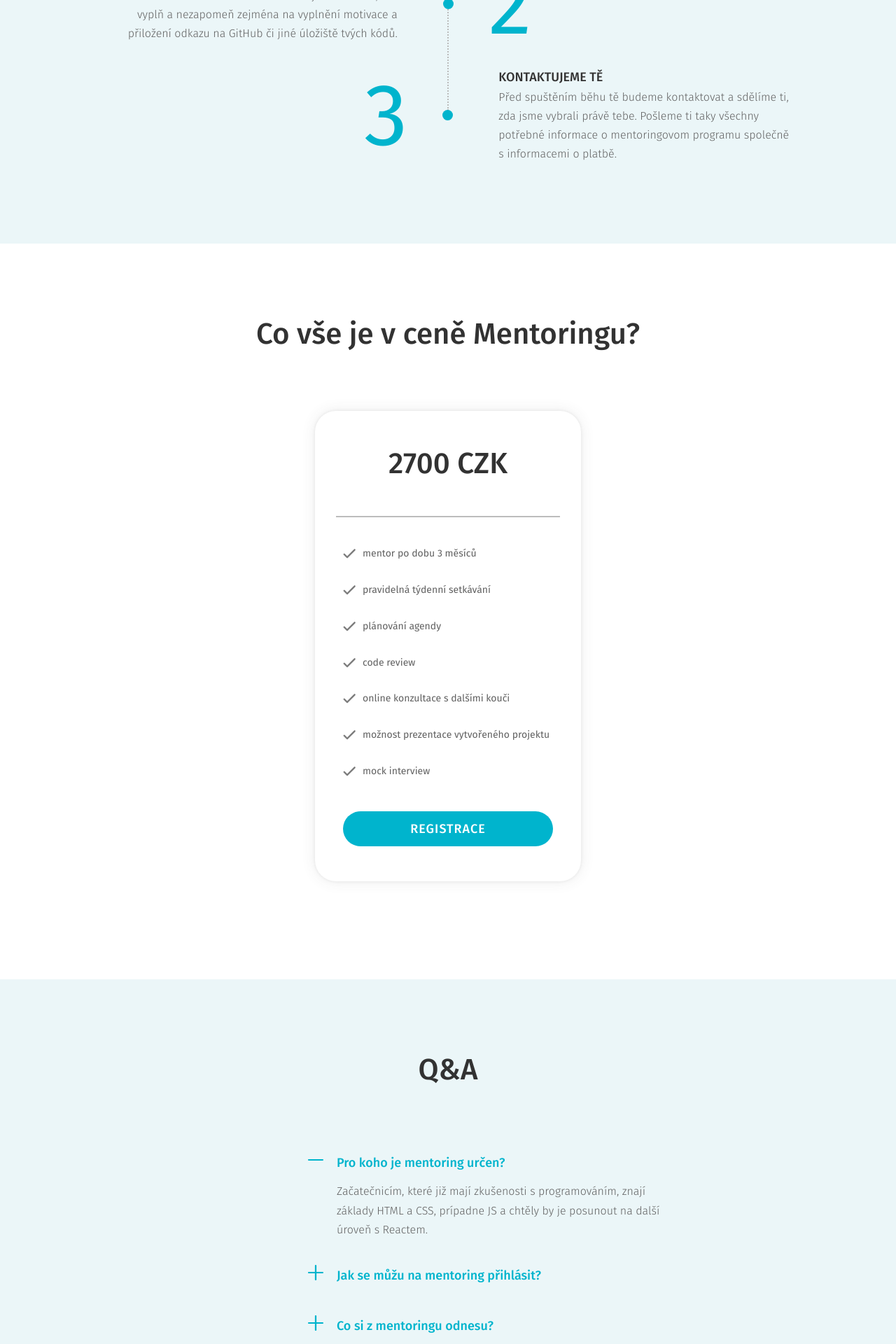
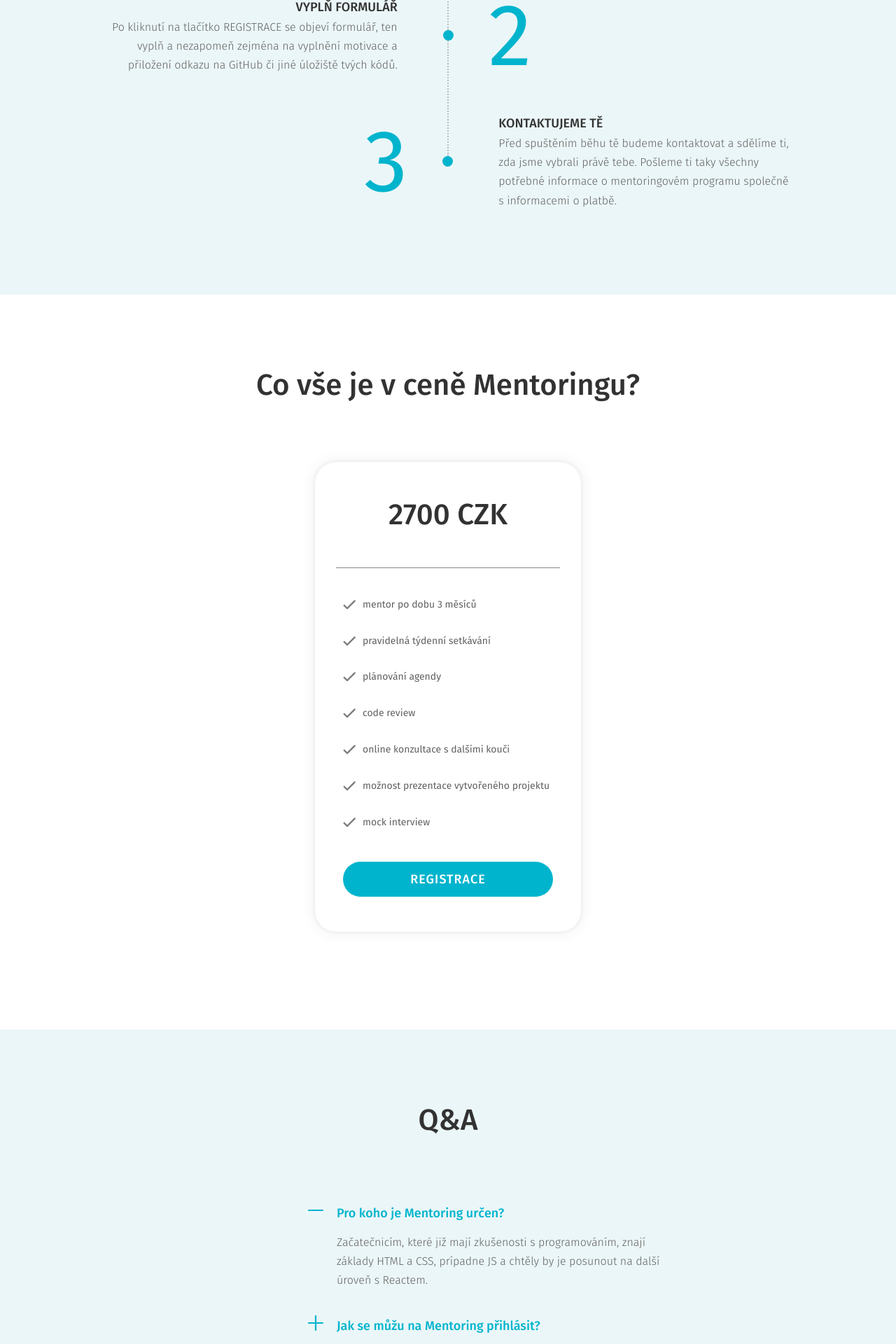
Before and after one commit to vorisekmartin/reactgirls.com, a React (Create React App) app: page /mentoring in a window 1280 px wide. Shown: the part 3400-5320 px from the top of the page at 70% size. Built offline with nearby package versions, Linux system fonts and the light colour scheme.

Commit message:
Letters, margins, small mistakes in text

```diff
--- a/src/components/AboutProduct/AboutProduct.js
+++ b/src/components/AboutProduct/AboutProduct.js
@@ -9,7 +9,7 @@ function AboutProduct({data}) {
                 <Wrapper>
                     <WrapperAbout>
                         <TitleCenter>Co děláme</TitleCenter>
-                        <AboutText>Pomáháme ženám objevovat svět webdesignu. Kromě akademie, workshopů a mentoringového programu pořádáme webináře na nejrůznější témata. Společně pořádáme meetupy, kde se mohou účastnící s lektory lépe poznat.</AboutText>
+                        <AboutText>Pomáháme ženám objevovat svět webdesignu. Kromě Akademie, Workshopů a Mentoringu, pořádáme Webináře na nejrůznější témata. Společně pořádáme Meetupy, kde se mohou účastnící s lektory lépe poznat.</AboutText>
                     </WrapperAbout>
                 </Wrapper>
             </Container>
--- a/src/components/ContactHero/ContactHero.js
+++ b/src/components/ContactHero/ContactHero.js
@@ -14,7 +14,7 @@ function ContactHero() {
     return (
         <Container lightBlue>
             <Wrapper>
-                <ContactHeroContainer className={navLogo ? 'changePadding' : ''}>
+                <ContactHeroContainer className={navLogo ? 'active' : ''}>
                     <ContactHeroTitle>Jak nás můžeš kontaktovat?</ContactHeroTitle>
                     <ContactInfo>
                         Napiš nám přes sociální sítě nebo nás kontaktuj na e-mail.
--- a/src/components/ContactPeople/contactArr.js
+++ b/src/components/ContactPeople/contactArr.js
@@ -14,7 +14,7 @@ const contactArr = [
     {
         photo: "/images/lectors/simca.jpg",
         name: "Simona Töröková",
-        interest: "Organizátorka mentoringu",
+        interest: "Organizátorka Mentoringu",
         mail: "simca@reactgirls.com",
         linkedIn: "https://www.linkedin.com/in/simona-t%C3%B6r%C3%B6kov%C3%A1-31baa211a/?originalSubdomain=cz",
         hideFacebook: true,
--- a/src/components/reusable/Price/Price.elements.js
+++ b/src/components/reusable/Price/Price.elements.js
@@ -42,22 +42,22 @@ export const PriceRectangle = styled.div`
 
     @media screen and (max-width: 415px) {
         width: 351px;
-        margin: 20px auto 0px auto;
+        margin: 80px auto 0px auto;
+
     }
 
     @media screen and (max-width: 376px) {
         width: 320px;
-        margin: 20px auto 0px auto;
+
     }
 
     @media screen and (max-width: 340px) {
         width: 280px;
-        margin: 20px auto 0px auto;
+
     }
 
     @media screen and (max-width: 319px) {
         width: 100%;
-        margin: 20px auto 0px auto;
         background: none;
         box-shadow: none;
     }
--- a/src/components/reusable/Process/Process.elements.js
+++ b/src/components/reusable/Process/Process.elements.js
@@ -28,6 +28,16 @@ export const ProcessRow = styled.div`
     justify-content: center;
     align-items: center;
     flex-direction: ${({reversed}) => (reversed ? `row-reverse`  : `row` )};
+    height: 180px;
+    @media screen and (max-width: 1218px) {
+        height: 180px;
+    }
+    @media screen and (max-width: 994px) {
+        height: 200px;
+    }
+    @media screen and (max-width: 475px) {
+        height: auto;
+    }
 
     @media screen and (max-width: ${breakpoints.tablet}) {
         flex-direction: row;
@@ -61,6 +71,7 @@ export const ProcessGraphic = styled.div`
     display: flex;
     flex-direction: column;
     align-items: center;
+    justify-content: center;
     position: relative;
     margin-right: 50px;
     margin-left: 50px;
@@ -74,9 +85,17 @@ export const ProcessLine = styled.div`
     display: ${({last}) => (last ? `none`  : `` )};
     width: 1px;
     border-left: 2px dotted ${colors.veryLightGrey};
-    height: 160px;
+    height: 180px;
     position: absolute;
-    top: 0px;
+    top: 82.5px;
+    @media screen and (max-width: 1218px) {
+        height: 180px;
+        top: 90px;
+    }
+    @media screen and (max-width: 994px) {
+        height: 200px;
+        top: 100px;
+    }
 `;
 
 export const ProcessPoint = styled.h1`
--- a/src/components/reusable/styled.js
+++ b/src/components/reusable/styled.js
@@ -46,6 +46,7 @@ export const LinkA = styled.a `
     color: ${colors.mainBlue};
     font-weight: 500;
     text-decoration: none;
+    background-color: none;
 
     @media only screen and (max-width: ${breakpoints.tablet}) {
         font-size: ${sizes.sizeS};
--- a/src/pages/Academy/Data.js
+++ b/src/pages/Academy/Data.js
@@ -36,12 +36,12 @@ export const academyCardArr = [
     {
         icon: "/images/icons/profesional.svg",
         title: "Profesionály",
-        text: "Lektoři jsou profesionálové v IT oboru a mají bohaté zkušenosti. Vybrali jsme pro Vás ty nejlepší.",
+        text: "Lektoři jsou profesionálové v IT oboru a mají bohaté zkušenosti. Vybrali jsme pro vás ty nejlepší.",
     },
     {
         icon: "/images/icons/presentation.svg",
         title: "Lekce",
-        text: "Celkem 5 lekcí zaměřené na budování Vašich technických dovedností v HTML, CSS, JavaScript a React.",
+        text: "Celkem 5 lekcí zaměřených na budování vašich technických dovedností v HTML, CSS, JavaScript a React.",
     },
     {
         icon: "/images/icons/marathon.svg",
@@ -169,7 +169,7 @@ export const acadQuestionsArr = [
         >výše</LinkScroll> jsou vypsány časy jednotlivých lekcí.</>
     },
     {
-        question: "Co si z akademie odnesu? ",
+        question: "Co si z Akademie odnesu? ",
         answer: "Odneseš si znalosti HTML, CSS, JavaScriptu, Reactu. Reálnou zkušenost s Reactem, motivaci, možnost vyzkoušet si interview se zkušeným HR, certifikát o absolvování a merch ReactGirls. Ale hlavně si odneseš skvělé strávený čas se super partou!",
     },
     {
@@ -178,7 +178,7 @@ export const acadQuestionsArr = [
     },
     {
         question: "Stále si nejsi jistá?",
-        answer: <>Pokud se chceš ujistit, že je akademie pro tebe to pravé, případně máš ještě další otázky, neváhej nás <LinkA href="/kontakt">kontaktovat</LinkA>.</>
+        answer: <>Pokud se chceš ujistit, že je Akademie pro tebe to pravé, případně máš ještě další otázky, neváhej nás <LinkA href="/kontakt">kontaktovat</LinkA>.</>
     },
 ];
 
@@ -186,7 +186,7 @@ export const processArrAcad = [
     {
         number: 1,
         heading: "REGISTRACE",
-        text: "V případě, že je momentálně otevřené přihlašování na Akademii, pod cenou akademie je možné kliknout na tlačítko REGISTRACE, v opačném případě můžeš odebírat náš Newsletter, kde se o otevření další akademie dozvíš",
+        text: "V případě, že je momentálně otevřené přihlašování na Akademii, pod cenou Akademie je možné kliknout na tlačítko REGISTRACE, v opačném případě můžeš odebírat náš Newsletter, kde se o otevření další Akademie dozvíš",
         reversed: false,
         last: false,
         first: true
@@ -194,7 +194,7 @@ export const processArrAcad = [
     {
         number: 2,
         heading: "VYPLŇ FORMULÁŘ",
-        text: "Po kliknutí na tlačítko MÁM ZÁJEM se objeví formulář, ten vyplň a nezapomeň vyplnit motivaci, vybíráme i na základě té. Přihlásit se je možné dokud se nám nezaplní kapacita, proto s přihlašováním neváhej!",
+        text: "Po kliknutí na tlačítko REGISTRACE se objeví formulář, ten vyplň a nezapomeň vyplnit motivaci, vybíráme i na základě té. Přihlásit se je možné dokud se nám nezaplní kapacita, proto s přihlašováním neváhej!",
         reversed: true,
         last: false,
         first: false
--- a/src/pages/Mentoring/Data.js
+++ b/src/pages/Mentoring/Data.js
@@ -109,20 +109,20 @@ export const mentPriceArr = [
 
 export const mentQuestionsArr = [
     {
-        question: "Pro koho je mentoring určen?",
+        question: "Pro koho je Mentoring určen?",
         answer: "Začatečnicím, které již mají zkušenosti s programováním, znají základy HTML a CSS, prípadne JS a chtěly by je posunout na další úroveň s Reactem.",
     },
     {
-        question: "Jak se můžu na mentoring přihlásit?",
+        question: "Jak se můžu na Mentoring přihlásit?",
         answer: <>Stačí kliknout <LinkA href="https://docs.google.com/forms/d/e/1FAIpQLSdLTtWVz3S3cLZtxeTbmlkL9VtXYv9YGYlBH1XxrlXVv-60Qw/viewform" target="blank">ZDE </LinkA>a vyplnit registrační formulář. Obratem ti na e-mail pošleme všechny nezbytné informace a informace o platbě.</>
     },
     {
-        question: "Co si z mentoringu odnesu?",
+        question: "Co si z Mentoringu odnesu?",
         answer: "Odneseš si znalosti HTML, CSS, JavaScriptu, Reactu. Reálnou zkušenost s Reactem, motivaci, možnost vyzkoušet si interview se zkušeným HR, certifikát o absolvování a merch ReactGirls.",
     },
     {
         question: "Stále si nejsi jistá?",
-        answer: <>Pokud se chceš ujistit, že je mentoring pro tebe to pravé, případně máš ještě další otázky, neváhej nás <LinkA href="/kontakt">kontaktovat</LinkA>.</>
+        answer: <>Pokud se chceš ujistit, že je Mentoring pro tebe to pravé, případně máš ještě další otázky, neváhej nás <LinkA href="/kontakt">kontaktovat</LinkA>.</>
     },
 ];
 
@@ -130,7 +130,7 @@ export const processArrMent = [
     {
         number: 1,
         heading: "REGISTRACE",
-        text: "Klikni na tlačítko REGISTRACE",
+        text: "V případě, že je momentálně otevřené přihlašování na Mentoring, pod cenou Mentoringu je možné kliknout na tlačítko REGISTRACE, v opačném případě můžeš odebírat náš Newsletter, kde se o otevření dalšího Mentoringu dozvíš",
         reversed: false,
         last: false,
         first: true
@@ -146,7 +146,7 @@ export const processArrMent = [
     {
         number: 3,
         heading: "KONTAKTUJEME TĚ",
-        text: "Před spuštěním běhu tě budeme kontaktovat a sdělíme ti, zda jsme vybrali právě tebe. Pošleme ti taky všechny potřebné informace o mentoringovom programu společně s informacemi o platbě.",
+        text: "Před spuštěním běhu tě budeme kontaktovat a sdělíme ti, zda jsme vybrali právě tebe. Pošleme ti taky všechny potřebné informace o mentoringovém programu společně s informacemi o platbě.",
         reversed: false,
         last: true,
         first: false
```
Also changed, not shown: src/components/HeroHome/HeroHome.js (+4 -3 lines).
